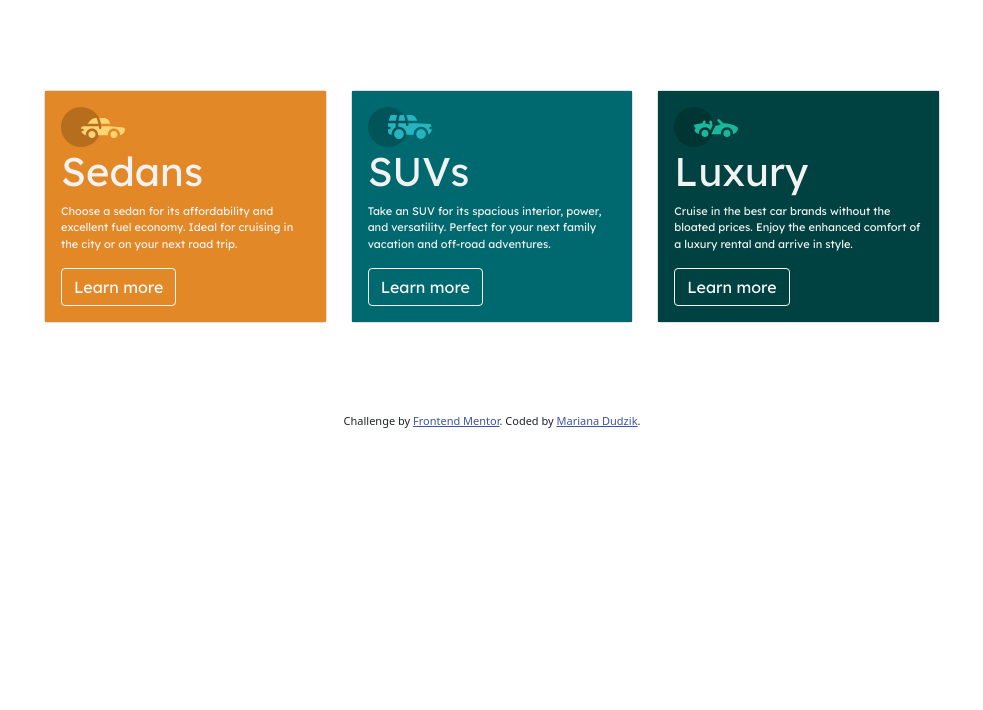
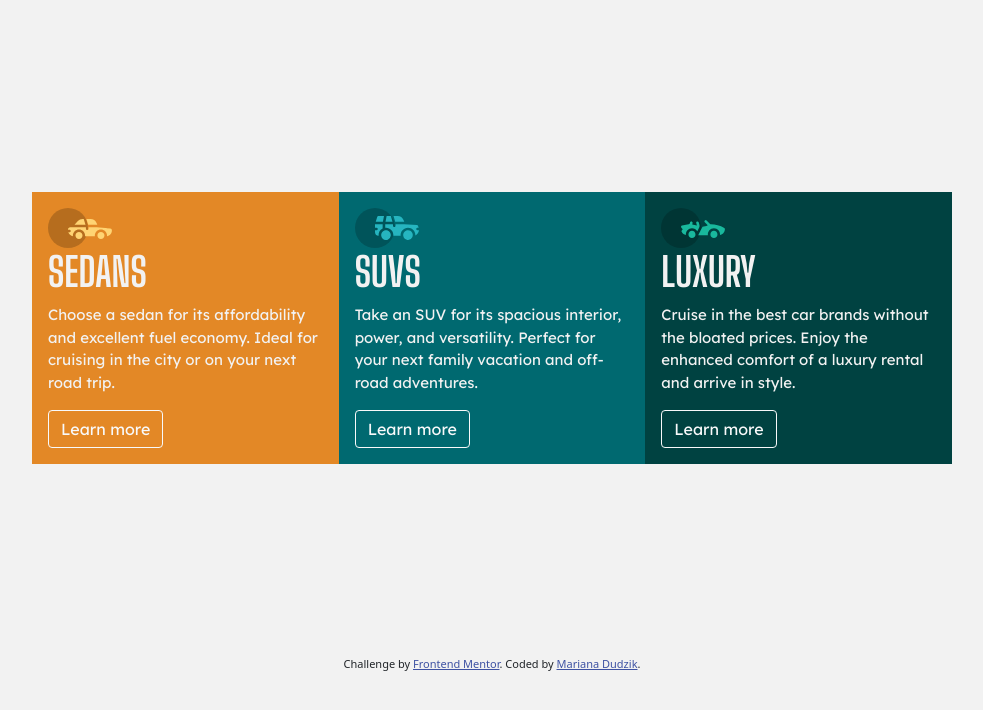
Before and after one commit to mardudpul/3-column-card, a plain HTML site: page index.html in a window 1280 px wide. Shown: the whole page, without its empty margins (148-1131 px from the left). Drawn offline with nearby package versions, Linux system fonts and the light colour scheme.

Commit message:
Second commit

```diff
--- a/css/styles.css
+++ b/css/styles.css
@@ -1,38 +1,48 @@
-
-
-body{
+body {
   background-color: hsl(0, 0%, 95%);
+  font-size: 15px;
 }
 
-h5{
+h1 {
   font-family: 'Big Shoulders Display', cursive;
-  color:  hsl(0, 0%, 95%);
-  font-size: 0.9375rem;
+  color: hsl(0, 0%, 95%);
+    font-weight: 700;
 }
 
-#card-main{
-  padding: 7% 15%;
-  font-size: 0.6875rem;
-  font-family:'Lexend Deca', sans-serif;
+/* General changes for card */
+
+#card-main {
+  padding: 15% 15%;
+  font-size: 15px;
+  font-family: 'Lexend Deca', sans-serif;
   color: hsl(0, 0%, 95%);
 }
 
+.card-pad-0{
+    padding-right: 0px;
+    padding-left: 0px;
+}
 
+
+/* overriding border */
+
+.card-border-0{
+  border: none;
+}
 
 /* Card one */
 
-.card-one{
-  background-color:  hsl(31, 77%, 52%);
-  }
+.card-one {
+  background-color: hsl(31, 77%, 52%);
+}
+
 
 /* card-two */
-
-.card-two{
+.card-two {
   background-color: hsl(184, 100%, 22%);
-
 }
 
 /* card-three */
-.card-three{
-    background-color:hsl(179, 100%, 13%);
+.card-three {
+  background-color: hsl(179, 100%, 13%);
 }
--- a/index.html
+++ b/index.html
@@ -9,14 +9,14 @@
 
   <title>Frontend Mentor | 3-column preview card component</title>
 
-  <!-- css link -->
-  <link rel="stylesheet" href="css/styles.css">
-
   <!-- Google font link -->
   <link href="https://fonts.googleapis.com/css2?family=Big+Shoulders+Display:wght@200;700&family=Lexend+Deca:wght@100;400&display=swap" rel="stylesheet">
 
   <!-- Bootstrap -->
   <link href="https://cdn.jsdelivr.net/npm/bootstrap@5.1.1/dist/css/bootstrap.min.css" rel="stylesheet" integrity="sha384-F3w7mX95PdgyTmZZMECAngseQB83DfGTowi0iMjiWaeVhAn4FJkqJByhZMI3AhiU" crossorigin="anonymous">
+
+  <!-- css link -->
+  <link rel="stylesheet" href="css/styles.css">
 
   <!-- Feel free to remove these styles or customise in your own stylesheet 👍 -->
 
@@ -39,33 +39,33 @@
 
 
     <div class="row">
-    <div class="col-md-4">
-    <div class="card">
+      <div class="card-pad-0 col-md-4">
+        <div class="card card-border-0">
           <div class="card-body card-one card-gen">
             <img src="images/icon-sedans.svg" alt="sedans-icon">
-        <h1 class="card-title">Sedans</h1>
+            <h1 class="card-title">SEDANS</h1>
             <p class="card-text">Choose a sedan for its affordability and excellent fuel economy. Ideal for cruising in the city
               or on your next road trip.</p>
             <a href="#" class="btn btn-outline-light">Learn more</a>
           </div>
         </div>
       </div>
-    <div class="col-md-4">
-      <div class="card">
+      <div class="card-pad-0 col-md-4">
+        <div class="card card-border-0">
           <div class="card-body card-two card-gen">
             <img src="images/icon-suvs.svg" alt="suvs-icon">
-          <h1 class="card-title">SUVs</h1>
+            <h1 class="card-title">SUVS</h1>
             <p class="card-text">Take an SUV for its spacious interior, power, and versatility. Perfect for your next family vacation
               and off-road adventures.</p>
             <a href="#" class="btn btn-outline-light">Learn more</a>
           </div>
         </div>
       </div>
-    <div class="col-md-4">
-      <div class="card">
+      <div class="card-pad-0 col-md-4">
+        <div class="card card-border-0">
           <div class="card-body card-three card-gen">
             <img src="images/icon-luxury.svg" alt="luxury-icon">
-          <h1 class="card-title">Luxury</h1>
+            <h1 class="card-title">LUXURY</h1>
             <p class="card-text"> Cruise in the best car brands without the bloated prices. Enjoy the enhanced comfort of a luxury
               rental and arrive in style.</p>
             <a href="#" class="btn btn-outline-light">Learn more</a>
```
Lines whose indentation alone changed are shown as unchanged.
